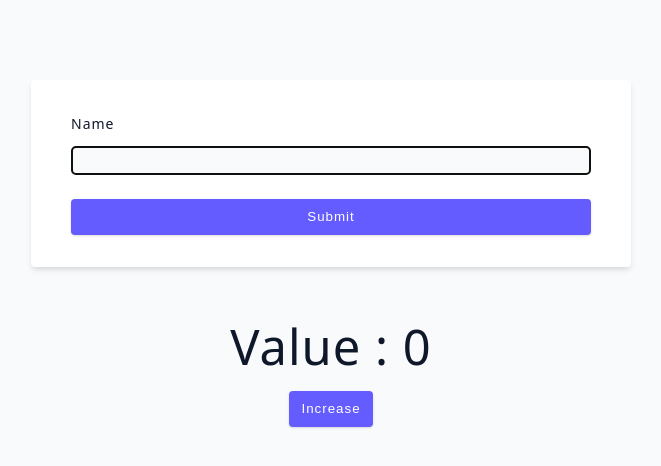
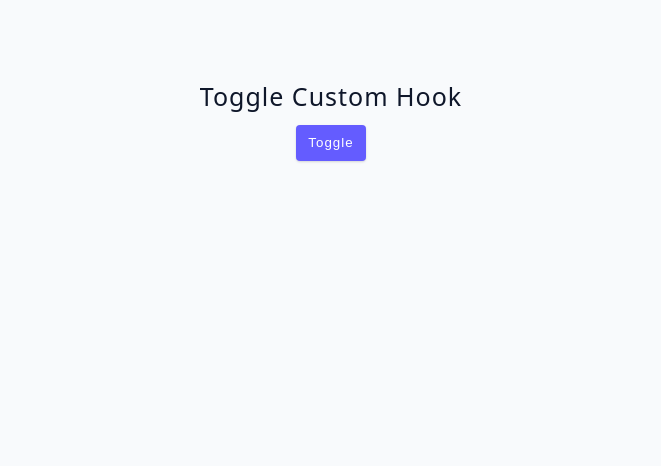
Before and after one commit to locaulker/03-advanced-react, a React (Vite) app: page / in a window 1280 px wide. Shown: the top 466 px of the page, without its empty margins (309-970 px from the left). Built offline with nearby package versions, Linux system fonts and the light colour scheme.

Commit message:
custom Hooks Fundamentals

```diff
--- a/src/App.jsx
+++ b/src/App.jsx
@@ -1,4 +1,4 @@
-import Starter from "./tutorial/07-useRef/starter/01-useRef-basics"
+import Starter from "./tutorial/08-custom-hooks/starter/01-toggle"
 
 function App() {
   return (
--- a/src/tutorial/08-custom-hooks/starter/01-toggle.jsx
+++ b/src/tutorial/08-custom-hooks/starter/01-toggle.jsx
@@ -1,15 +1,16 @@
-import { useState } from 'react';
+import useToggle from "./useToggle"
 
 const ToggleExample = () => {
-  const [show, setShow] = useState(false);
+  const { show, toggle } = useToggle(false)
+
   return (
     <div>
       <h4>toggle custom hook</h4>
-      <button className='btn' onClick={() => setShow(!show)}>
-        toggle
+      <button className="btn" onClick={toggle}>
+        Toggle
       </button>
-      {show && <h4>some stuff</h4>}
+      {show && <h4>Some Stuff</h4>}
     </div>
-  );
-};
-export default ToggleExample;
+  )
+}
+export default ToggleExample
--- /dev/null
+++ b/src/tutorial/08-custom-hooks/starter/useToggle.jsx
@@ -0,0 +1,15 @@
+import { useState } from "react"
+
+const useToggle = (defaultValue) => {
+  // state value
+  const [show, setShow] = useState(defaultValue)
+
+  // toggle function
+  const toggle = () => {
+    setShow(!show)
+  }
+
+  // returning state value(show) and toggle function(toggle)
+  return { show, toggle }
+}
+export default useToggle
```
